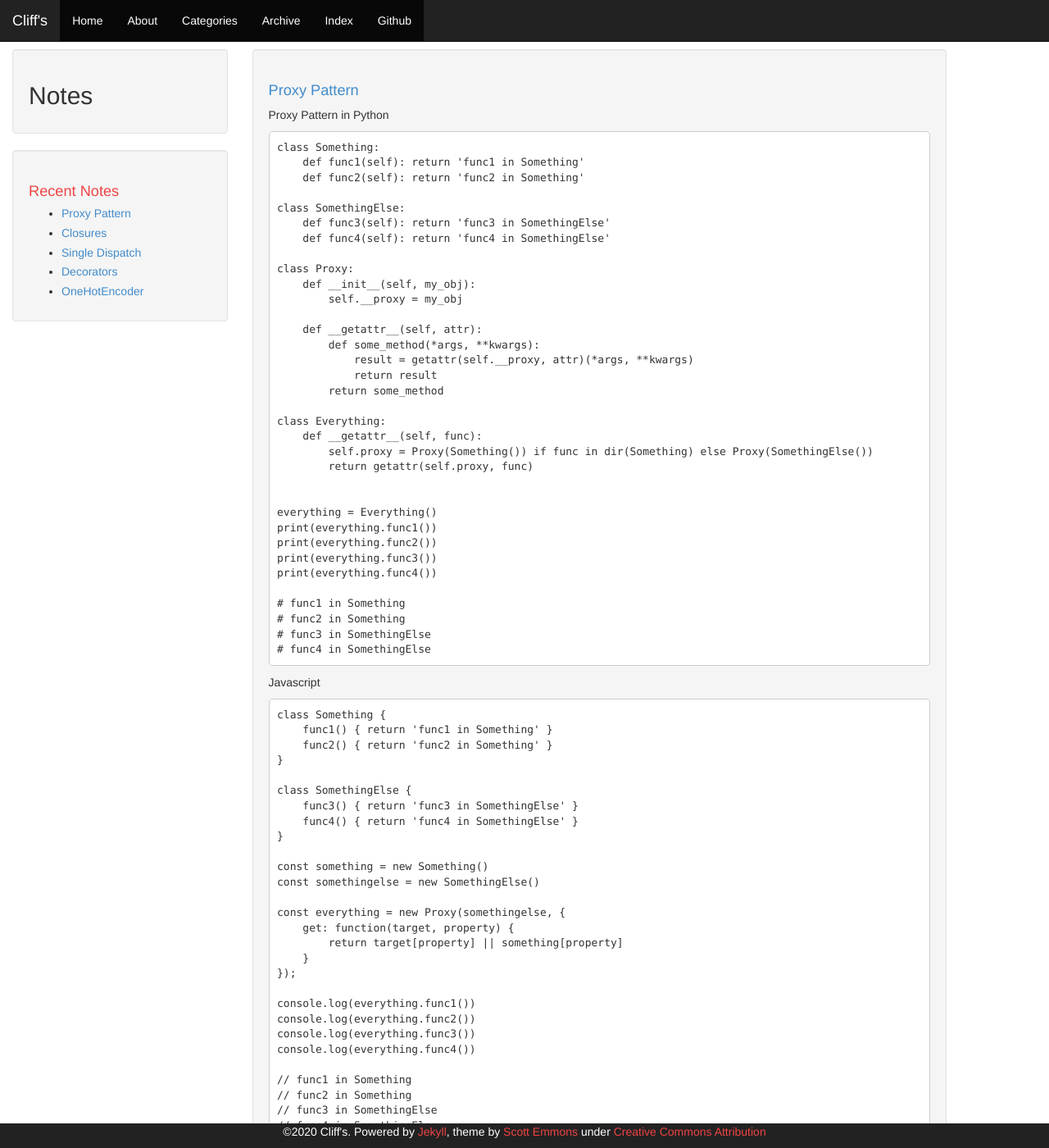
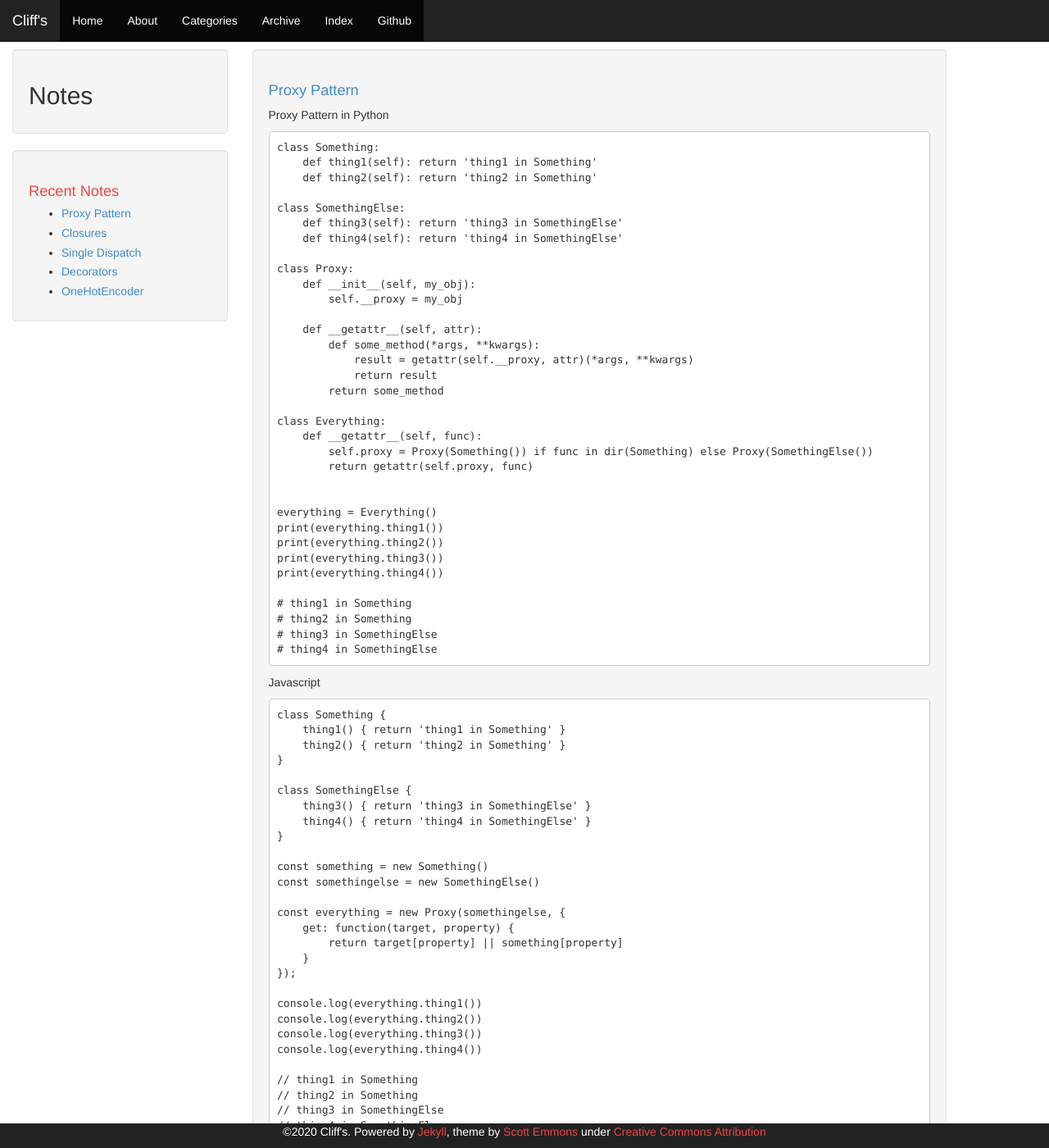
Before and after one commit to cliffwhitworth/cliffwhitworth.github.io, a Jekyll site: the page built from _posts/2020-12-10-proxy-pattern.md, in a window 1280 px wide and 1400 px high. Shown: the whole window at 82% size. Built offline with Jekyll 4.4.1, drawn with Linux system fonts in a browser that asks for light colours.

Commit message:
proxy pattern

````diff
--- a/_posts/2020-12-10-proxy-pattern.md
+++ b/_posts/2020-12-10-proxy-pattern.md
@@ -9,12 +9,12 @@ categories: Python
 Proxy Pattern in Python
 ```
 class Something:
-    def func1(self): return 'func1 in Something'
-    def func2(self): return 'func2 in Something'
+    def thing1(self): return 'thing1 in Something'
+    def thing2(self): return 'thing2 in Something'
 
 class SomethingElse:
-    def func3(self): return 'func3 in SomethingElse'
-    def func4(self): return 'func4 in SomethingElse'
+    def thing3(self): return 'thing3 in SomethingElse'
+    def thing4(self): return 'thing4 in SomethingElse'
 
 class Proxy:
     def __init__(self, my_obj):
@@ -33,27 +33,27 @@ class Everything:
 
 
 everything = Everything()
-print(everything.func1())
-print(everything.func2())
-print(everything.func3())
-print(everything.func4())
+print(everything.thing1())
+print(everything.thing2())
+print(everything.thing3())
+print(everything.thing4())
 
-# func1 in Something
-# func2 in Something
-# func3 in SomethingElse
-# func4 in SomethingElse
+# thing1 in Something
+# thing2 in Something
+# thing3 in SomethingElse
+# thing4 in SomethingElse
 ```
 
 Javascript
 ```
 class Something {
-    func1() { return 'func1 in Something' }
-    func2() { return 'func2 in Something' }
+    thing1() { return 'thing1 in Something' }
+    thing2() { return 'thing2 in Something' }
 }
 
 class SomethingElse {
-    func3() { return 'func3 in SomethingElse' }
-    func4() { return 'func4 in SomethingElse' }
+    thing3() { return 'thing3 in SomethingElse' }
+    thing4() { return 'thing4 in SomethingElse' }
 }
 
 const something = new Something()
@@ -65,13 +65,13 @@ const everything = new Proxy(somethingelse, {
     }
 });
 
-console.log(everything.func1())
-console.log(everything.func2())
-console.log(everything.func3())
-console.log(everything.func4())
+console.log(everything.thing1())
+console.log(everything.thing2())
+console.log(everything.thing3())
+console.log(everything.thing4())
 
-// func1 in Something
-// func2 in Something
-// func3 in SomethingElse
-// func4 in SomethingElse
+// thing1 in Something
+// thing2 in Something
+// thing3 in SomethingElse
+// thing4 in SomethingElse
 ```
````
